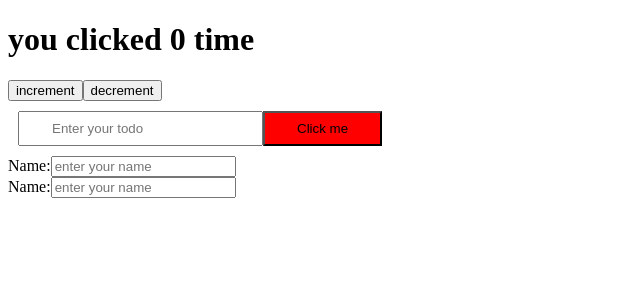
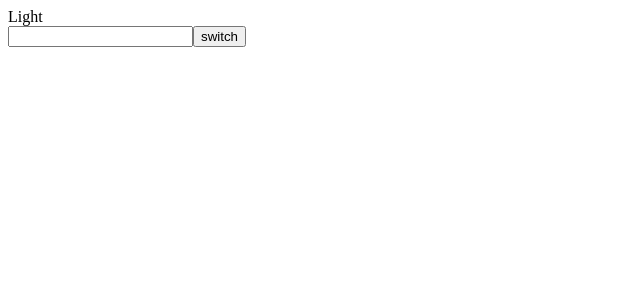
Before and after one commit to Manj-2343/Lern_REACT, a React (Vite) app: page / in a window 1280 px wide. Shown: the top 300 px of the page, without its empty margins (0-640 px from the left). Built offline with nearby package versions, Linux system fonts and the light colour scheme.

Commit message:
use of key with light and darkmode

```diff
--- a/src/App.jsx
+++ b/src/App.jsx
@@ -6,14 +6,13 @@ import ExampleTwo from "./component/newComp/ExampleTwo";
 import ExampleThree from "./component/newComp/ExampleThree";
 import TOdoList from "./component/newComp/TOdoList";
 import Profile from "./component/newComp/Profile";
+import Switch from "./component/switch/Switch";
 
 const App = () => {
   const [count, setCount] = useState(0);
   return (
     <div>
-      <ExampleThree />
-      <TOdoList />
-      <Profile />
+      <Switch />
     </div>
   );
 };
--- /dev/null
+++ b/src/component/switch/Switch.jsx
@@ -0,0 +1,15 @@
+import React, { useEffect, useState } from "react";
+
+const Switch = () => {
+  const [sw, setSw] = useState(null);
+  return (
+    <div>
+      {sw ? <span>Dark</span> : <span>Light</span>}
+      <br />
+      <input type="text" key={sw ? "dark" : "light"} />
+      <button onClick={() => setSw(() => !sw)}>switch</button>
+    </div>
+  );
+};
+
+export default Switch;
```
Also changed, not shown: src/component/portal/Portal.jsx (+7 -0 lines).
